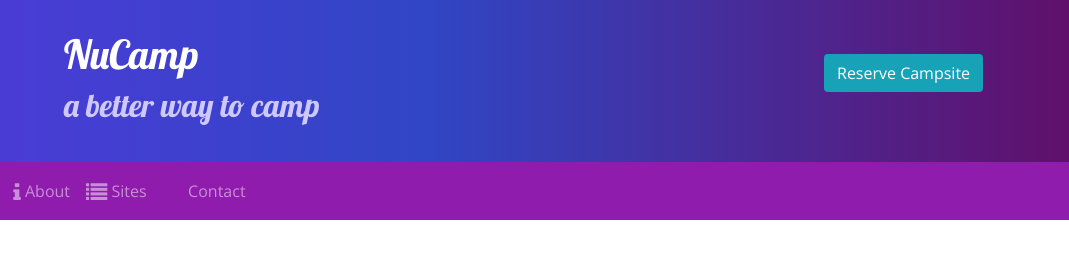
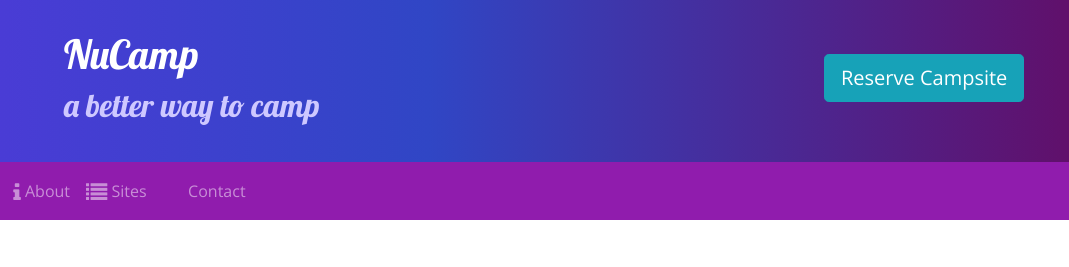
Before and after one commit to asendice/nucamp-bootstrap, a website: page index.html in a window 1280 px wide. Shown: the top 267 px of the page, 211-1280 px from the left. Drawn offline with nearby package versions, Linux system fonts and the light colour scheme.

Commit message:
Tooltips

```diff
--- a/index.html
+++ b/index.html
@@ -24,7 +24,7 @@
                     <h2>a better way to camp </h2>
                 </div>
                 <div class="col-md-4 col-xl-2 mt-4">
-                    <a href="#reserveForm" type="button" class="btn bg-info text-white">Reserve Campsite</a>
+                    <a href="#reserveForm" type="button" class="btn btn-lg btn-info text-white" data-toggle="tooltip" data-placement="bottom" data-html="true" title="Or call us at <br /><strong>1-206-555-123</strong>">Reserve Campsite</a>
                 </div>
             </div>
         </div>
@@ -170,5 +170,10 @@
     <script src="node_modules/jquery/dist/jquery.slim.min.js"></script>
     <script src="node_modules/popper.js/dist/umd/popper.min.js"></script>
     <script src="node_modules/bootstrap/dist/js/bootstrap.min.js"></script>
+    <script>
+        $(function () {
+            $('[data-toggle="tooltip"]').tooltip()
+        })
+    </script>
 </body>
 </html>
```
